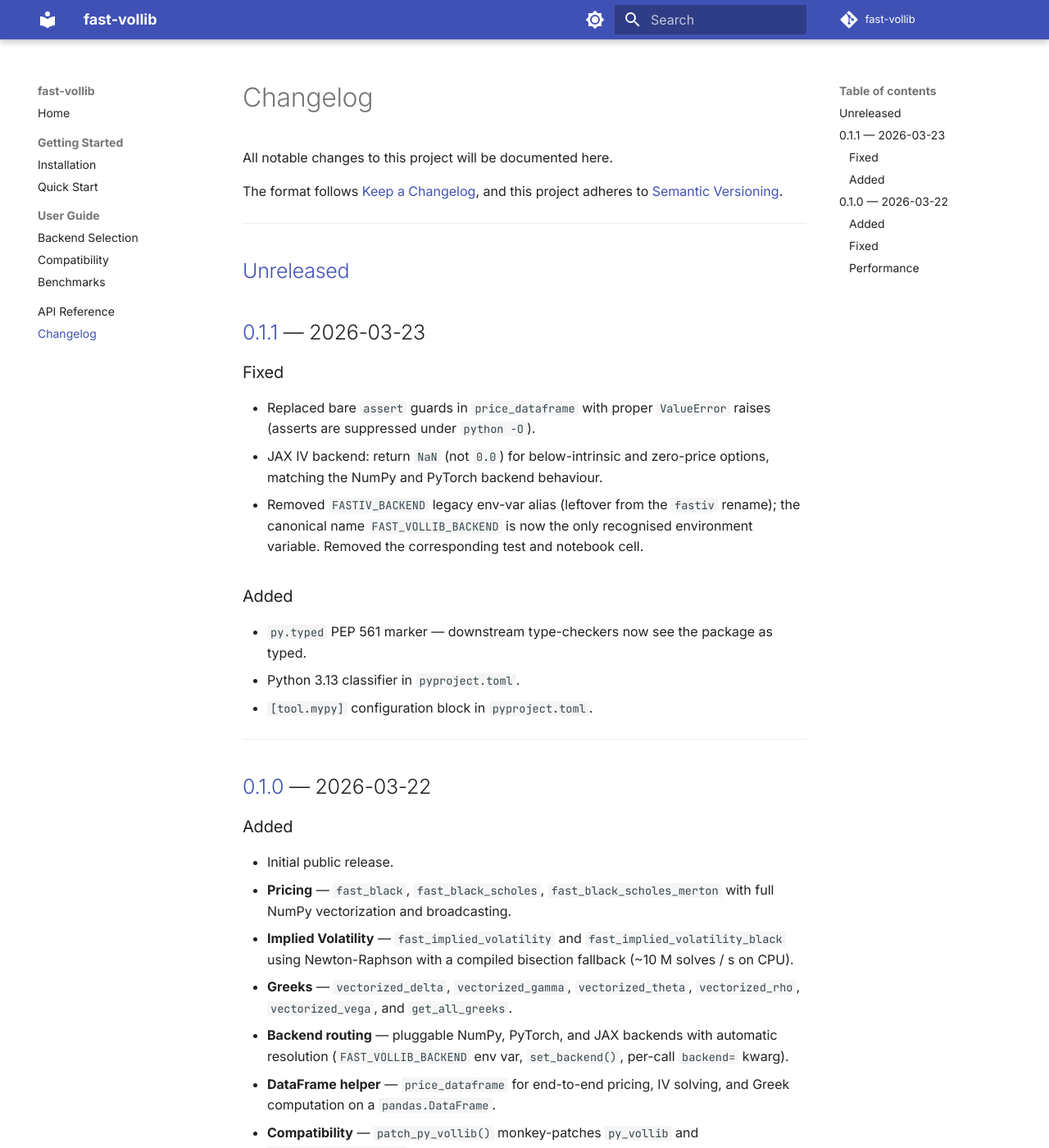
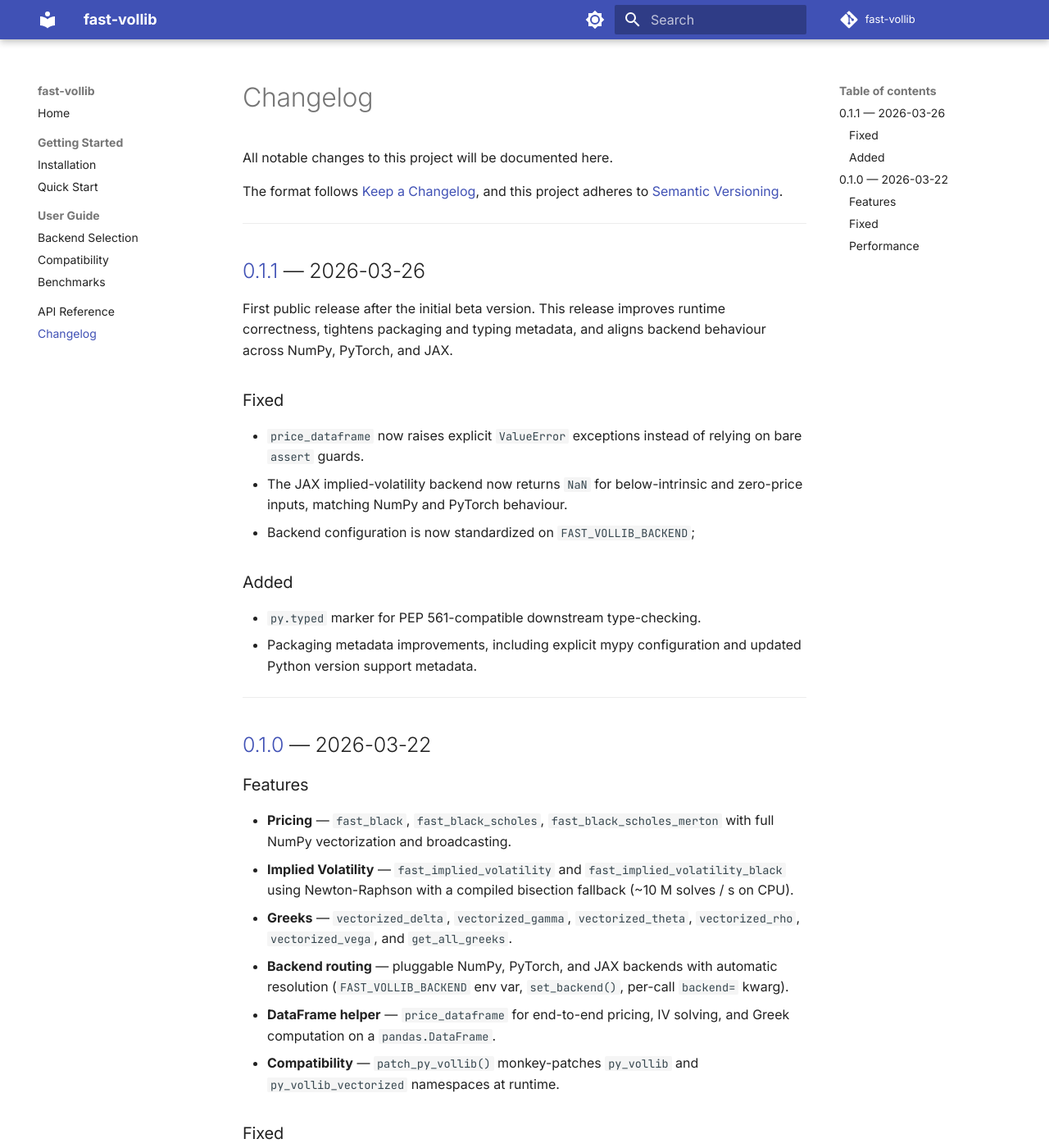
Before and after one commit to raeidsaqur/fast-vollib, an MkDocs documentation site: the page built from docs/changelog.md, in a window 1280 px wide and 1400 px high. Shown: the whole window at 82% size. Built offline with MkDocs 1.6.1 and Material for MkDocs 9.7.7, drawn with Linux system fonts in a browser that asks for light colours; comment, search, counter and statistics services are not loaded.

Commit message:
Initial release v0.1.1

```diff
--- a/docs/changelog.md
+++ b/docs/changelog.md
@@ -7,34 +7,32 @@ and this project adheres to [Semantic Versioning](https://semver.org/spec/v2.0.0
 
 ---
 
-## [Unreleased]
+## [0.1.1] — 2026-03-26
 
-## [0.1.1] — 2026-03-23
+First public release after the initial beta version. This release improves
+runtime correctness, tightens packaging and typing metadata, and aligns backend
+behaviour across NumPy, PyTorch, and JAX.
 
 ### Fixed
 
-- Replaced bare `assert` guards in `price_dataframe` with proper `ValueError`
-  raises (asserts are suppressed under `python -O`).
-- JAX IV backend: return `NaN` (not `0.0`) for below-intrinsic and zero-price
-  options, matching the NumPy and PyTorch backend behaviour.
-- Removed `FASTIV_BACKEND` legacy env-var alias (leftover from the `fastiv`
-  rename); the canonical name `FAST_VOLLIB_BACKEND` is now the only recognised
-  environment variable.  Removed the corresponding test and notebook cell.
+- `price_dataframe` now raises explicit `ValueError` exceptions instead of
+  relying on bare `assert` guards.
+- The JAX implied-volatility backend now returns `NaN` for below-intrinsic and
+  zero-price inputs, matching NumPy and PyTorch behaviour.
+- Backend configuration is now standardized on `FAST_VOLLIB_BACKEND`;
 
 ### Added
 
-- `py.typed` PEP 561 marker — downstream type-checkers now see the package
-  as typed.
-- Python 3.13 classifier in `pyproject.toml`.
-- `[tool.mypy]` configuration block in `pyproject.toml`.
+- `py.typed` marker for PEP 561-compatible downstream type-checking.
+- Packaging metadata improvements, including explicit mypy configuration and
+  updated Python version support metadata.
 
 ---
 
 ## [0.1.0] — 2026-03-22
 
-### Added
+### Features
 
-- Initial public release.
 - **Pricing** — `fast_black`, `fast_black_scholes`,
   `fast_black_scholes_merton` with full NumPy vectorization and
   broadcasting.
@@ -64,6 +62,5 @@ and this project adheres to [Semantic Versioning](https://semver.org/spec/v2.0.0
 - Compiled bisection fallback yields a **16× throughput improvement** on large
   WRDS-scale datasets compared to the pure Python fallback.
 
-[Unreleased]: https://github.com/raeidsaqur/fast-vollib/compare/v0.1.1...HEAD
 [0.1.1]: https://github.com/raeidsaqur/fast-vollib/compare/v0.1.0...v0.1.1
 [0.1.0]: https://github.com/raeidsaqur/fast-vollib/releases/tag/v0.1.0
```
